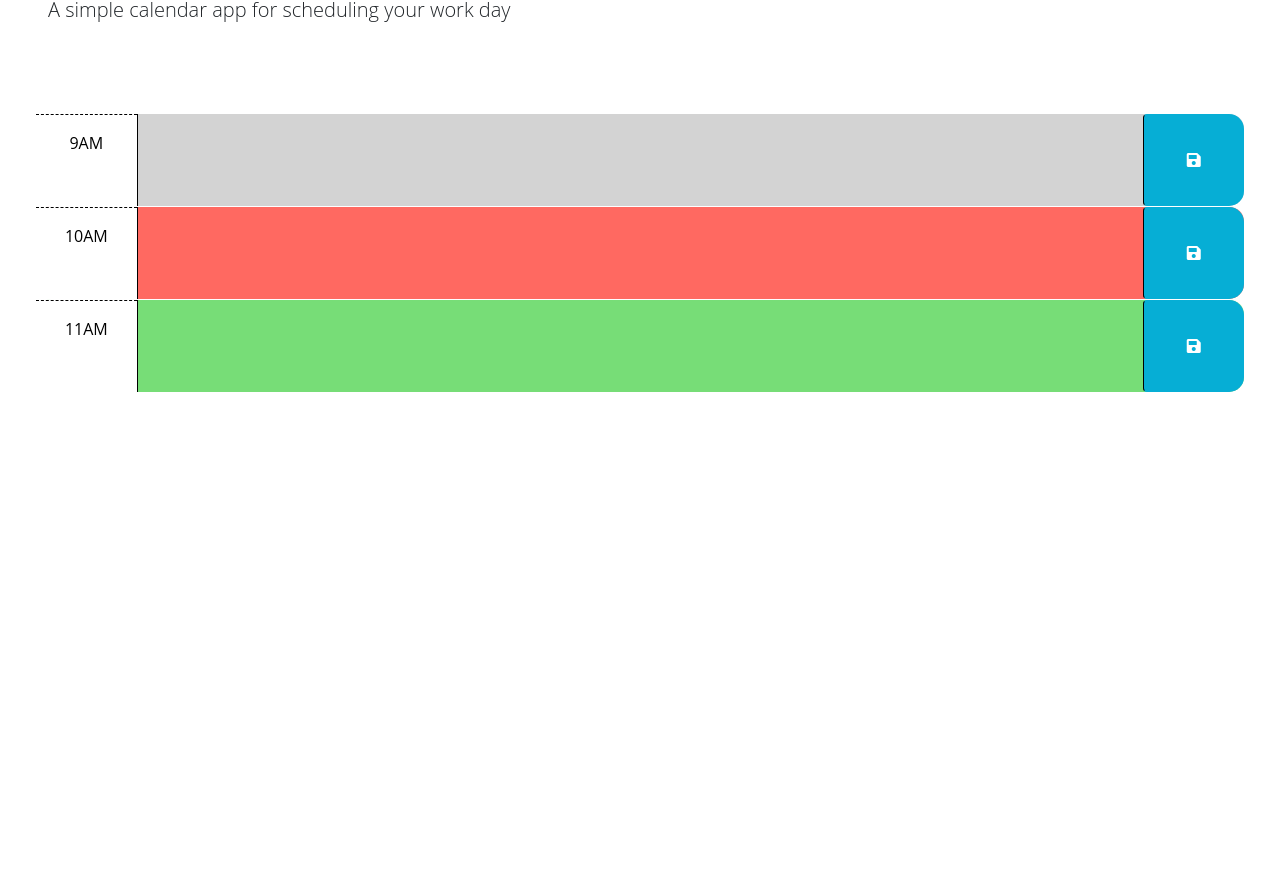
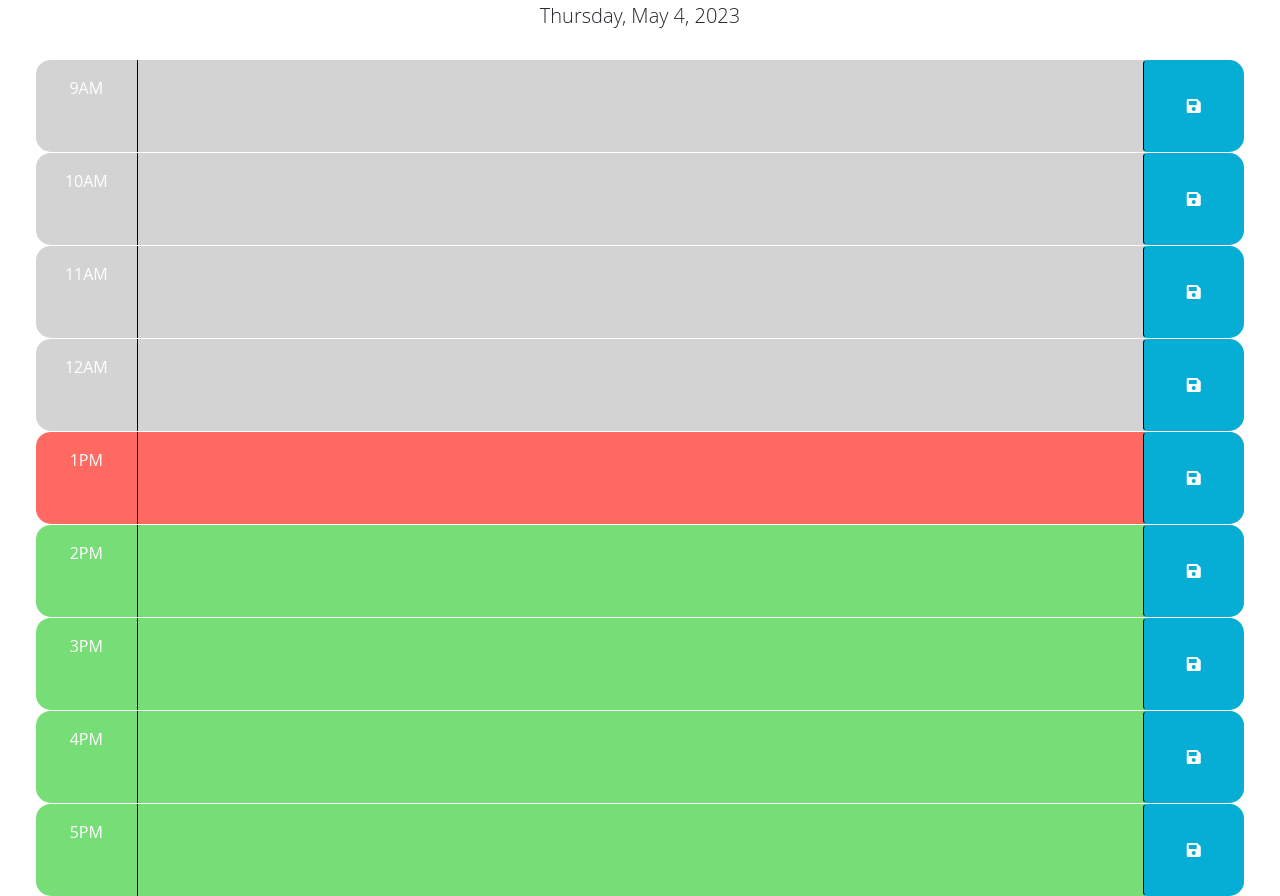
Before and after one commit to FowlerMichael/Day-Plan, a plain HTML site: page day.html in a window 1280 px wide. Shown: the part 138-1034 px from the top of the page. Before the commit the page ends 800 px from the top, so only its background shows below. Drawn offline with nearby package versions, Linux system fonts and the light colour scheme.

Commit message:
refactored html and css added js code to display current day and time added js code to display time of day color change added js code to display local storage added js code to save local storage

```diff
--- a/day.html
+++ b/day.html
@@ -25,49 +25,92 @@
   </head>
 
   <body>
-    <header class="p-5 mb-4">
+    <header class="p-2 mb-1">
       <h1 class="display-3">Work Day Scheduler</h1>
       <p class="lead">A simple calendar app for scheduling your work day</p>
       <p id="currentDay" class="lead"></p>
     </header>
     <div class="container-fluid px-5">
-      <!-- Use class for "past", "present", and "future" to apply styles to the
-        time-block divs accordingly. The javascript will need to do this by
-        adding/removing these classes on each div by comparing the hour in the
-        id to the current hour. The html provided below is meant to be an example
-        demonstrating how the css provided can be leveraged to create the
-        desired layout and colors. The html below should be removed or updated
-        in the finished product. Remember to delete this comment once the
-        code is implemented.
-        -->
 
-      <!-- Example of a past time block. The "past" class adds a gray background color. -->
       <div id="hour-9" class="row time-block past">
-        <div class="col-2 col-md-1 hour text-center py-3">9AM</div>
+        <div class="col-2 col-md-1 hours: text-center py-3">9AM</div>
         <textarea class="col-8 col-md-10 description" rows="3"> </textarea>
         <button class="btn saveBtn col-2 col-md-1" aria-label="save">
           <i class="fas fa-save" aria-hidden="true"></i>
         </button>
       </div>
 
-      <!-- Example of a present time block. The "present" class adds a red background color. -->
+
       <div id="hour-10" class="row time-block present">
-        <div class="col-2 col-md-1 hour text-center py-3">10AM</div>
+        <div class="col-2 col-md-1 row-5 hours: text-center py-3">10AM</div>
+        <textarea class="col-8 col-md-10 row-9 description" rows="3"> </textarea>
+        <button class="btn saveBtn col-2 col-md-1" aria-label="save">
+          <i class="fas fa-save" aria-hidden="true"></i>
+        </button>
+      </div>
+
+
+      <div id="hour-11" class="row time-block future">
+        <div class="col-2 col-md-1 hours: text-center py-3">11AM</div>
         <textarea class="col-8 col-md-10 description" rows="3"> </textarea>
         <button class="btn saveBtn col-2 col-md-1" aria-label="save">
           <i class="fas fa-save" aria-hidden="true"></i>
         </button>
       </div>
 
-      <!-- Example of a future time block. The "future" class adds a green background color. -->
-      <div id="hour-11" class="row time-block future">
-        <div class="col-2 col-md-1 hour text-center py-3">11AM</div>
-        <textarea class="col-8 col-md-10 description" rows="3"> </textarea>
-        <button class="btn saveBtn col-2 col-md-1" aria-label="save">
-          <i class="fas fa-save" aria-hidden="true"></i>
-        </button>
-      </div>
+
+    <div id="hour-12" class="row time-block future">
+      <div class="col-2 col-md-1 hours: text-center py-3">12AM</div>
+      <textarea class="col-8 col-md-10 description" rows="3"> </textarea>
+      <button class="btn saveBtn col-2 col-md-1" aria-label="save">
+        <i class="fas fa-save" aria-hidden="true"></i>
+      </button>
     </div>
+
+
+  <div id="hour-13" class="row time-block future">
+    <div class="col-2 col-md-1 hours: text-center py-3">1PM</div>
+    <textarea class="col-8 col-md-10 description" rows="3"> </textarea>
+    <button class="btn saveBtn col-2 col-md-1" aria-label="save">
+      <i class="fas fa-save" aria-hidden="true"></i>
+    </button>
+  </div>
+
+
+<div id="hour-14" class="row time-block future">
+  <div class="col-2 col-md-1 hours: text-center py-3">2PM</div>
+  <textarea class="col-8 col-md-10 description" rows="3"> </textarea>
+  <button class="btn saveBtn col-2 col-md-1" aria-label="save">
+    <i class="fas fa-save" aria-hidden="true"></i>
+  </button>
+</div>
+
+<div id="hour-15" class="row time-block future">
+  <div class="col-2 col-md-1 hours: text-center py-3">3PM</div>
+  <textarea class="col-8 col-md-10 description" rows="3"> </textarea>
+  <button class="btn saveBtn col-2 col-md-1" aria-label="save">
+    <i class="fas fa-save" aria-hidden="true"></i>
+  </button>
+</div>
+
+
+<div id="hour-16" class="row time-block future">
+  <div class="col-2 col-md-1 hours: text-center py-3">4PM</div>
+  <textarea class="col-8 col-md-10 description" rows="3"> </textarea>
+  <button class="btn saveBtn col-2 col-md-1" aria-label="save">
+    <i class="fas fa-save" aria-hidden="true"></i>
+  </button>
+</div>
+
+
+<div id="hour-17" class="row time-block future">
+  <div class="col-2 col-md-1 hours: text-center py-3">5PM</div>
+  <textarea class="col-8 col-md-10 description" rows="3"> </textarea>
+  <button class="btn saveBtn col-2 col-md-1" aria-label="save">
+    <i class="fas fa-save" aria-hidden="true"></i>
+  </button>
+</div>
+</div>
 
     <script src="https://cdnjs.cloudflare.com/ajax/libs/jquery/3.2.1/jquery.min.js"></script>
     <script src="https://cdn.jsdelivr.net/npm/dayjs@1.11.3/dayjs.min.js"
--- a/script.js
+++ b/script.js
@@ -1,23 +1,75 @@
-// Wrap all code that interacts with the DOM in a call to jQuery to ensure that
-// the code isn't run until the browser has finished rendering all the elements
-// in the html.
+
 $(function () {
-  // TODO: Add a listener for click events on the save button. This code should
-  // use the id in the containing time-block as a key to save the user input in
-  // local storage. HINT: What does `this` reference in the click listener
-  // function? How can DOM traversal be used to get the "hour-x" id of the
-  // time-block containing the button that was clicked? How might the id be
-  // useful when saving the description in local storage?
-  //
-  // TODO: Add code to apply the past, present, or future class to each time
-  // block by comparing the id to the current hour. HINTS: How can the id
-  // attribute of each time-block be used to conditionally add or remove the
-  // past, present, and future classes? How can Day.js be used to get the
-  // current hour in 24-hour time?
-  //
-  // TODO: Add code to get any user input that was saved in localStorage and set
-  // the values of the corresponding textarea elements. HINT: How can the id
-  // attribute of each time-block be used to do this?
-  //
-  // TODO: Add code to display the current date in the header of the page.
+
+  var today = day();
+  var saveBtn = $(".saveBtn");
+
+
+
+  function userInputs() {
+  saveBtn.on("click", function () {
+    var time = $(this).parent().attr("id");
+    var text = $(this).siblings(".description").val();
+    localStorage.setItem(time, text);
+  });
+  }
+
+
+  function timeTracker() {
+    //get current number of hours.
+    var timeNow = dayjs().hour();
+    console.log(timeNow);
+
+    // loop over time blocks
+    $(".time-block").each(function () {
+      var blockTime = parseInt($(this).attr("id").split("-")[1]);
+      console.log(blockTime);
+
+
+      // check if we've moved past this time
+      if (blockTime < timeNow) {
+        $(this).addClass("past");
+        $(this).removeClass("future");
+        $(this).removeClass("present");
+      }
+      else if (blockTime === timeNow) {
+        $(this).removeClass("past");
+        $(this).addClass("present");
+        $(this).removeClass("future");
+      }
+      else {
+        $(this).removeClass("present");
+        $(this).removeClass("past");
+        $(this).addClass("future");
+      }
+    })
+  }
+
+  //  Add code to get any user input that was saved in localStorage and set
+  // the values of the corresponding textarea elements.
+  function displayText() {
+    $("#hour-9 .description").val(localStorage.getItem("hour-9"));
+    $("#hour-10 .description").val(localStorage.getItem("hour-10"));
+    $("#hour-11 .description").val(localStorage.getItem("hour-11"));
+    $("#hour-12 .description").val(localStorage.getItem("hour-12"));
+    $("#hour-13 .description").val(localStorage.getItem("hour-13"));
+    $("#hour-14 .description").val(localStorage.getItem("hour-14"));
+    $("#hour-15 .description").val(localStorage.getItem("hour-15"));
+    $("#hour-16 .description").val(localStorage.getItem("hour-16"));
+    $("#hour-17 .description").val(localStorage.getItem("hour-17"));
+
+  }
+
+  // code to display the current date in the header of the page.
+  function day() {
+    document.getElementById("currentDay").innerHTML = dayjs().format('dddd, MMMM D, YYYY');
+
+  }
+
+
+  displayText();
+  timeTracker();
+  userInputs();
+
+
 });
--- a/style.css
+++ b/style.css
@@ -24,7 +24,7 @@ textarea {
   border-top: 1px solid white;
 }
 
-.hour {
+.hours {
   background-color: #ffffff;
   color: #000000;
   border-top: 1px dashed #000000;
@@ -57,3 +57,7 @@ textarea {
   font-size: 20px;
   transition: all 0.3s ease-in-out;
 }
+
+header {
+  text-align: center;
+}
```
Also changed, not shown: 1 other file.
